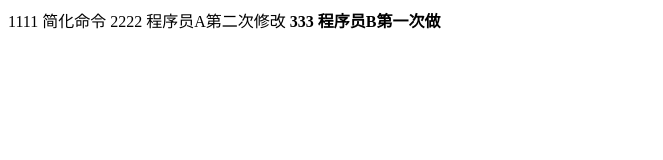
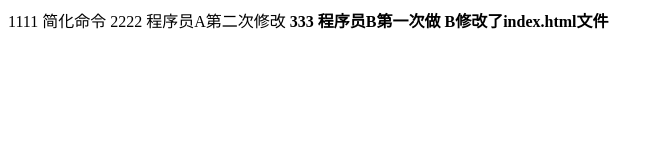
Before and after one commit to 1129905877/git-demo, a plain HTML site: page index.html in a window 1280 px wide. Shown: the whole page, without its empty margins (0-663 px from the left). Drawn offline with Linux system fonts and the light colour scheme.

Commit message:
B修改了index.html文件

```diff
--- a/index.html
+++ b/index.html
@@ -2,3 +2,5 @@
 <b>
 333  程序员B第一次做
 <b>
+B修改了index.html文件
+</b>
```
